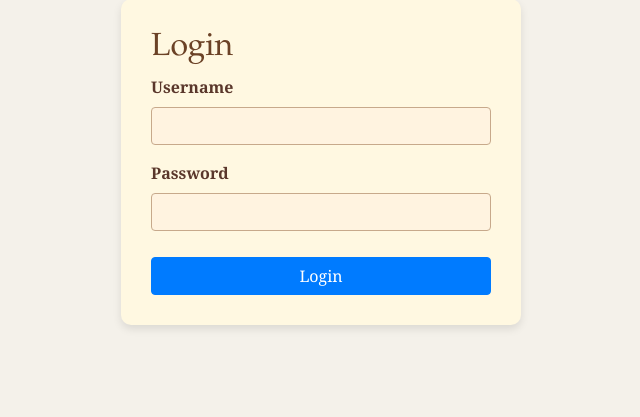
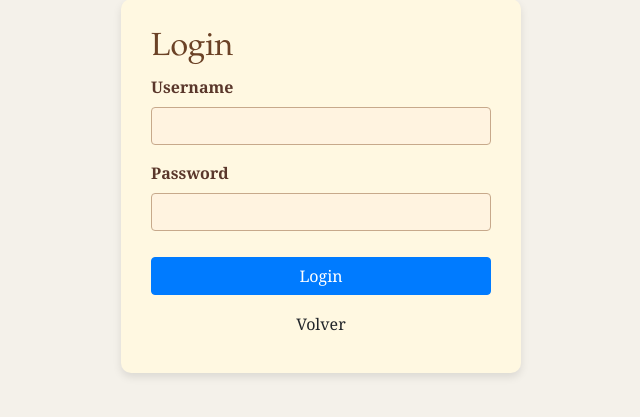
Before and after one commit to JJSaavedra52/PFSerTel, a Flask app: page /login in a window 1280 px wide. Shown: the part 51-468 px from the top of the page, without its empty margins (319-959 px from the left). Run offline with Flask 3, Linux system fonts and the light colour scheme; parts of the project's set-up code (start-up, migrations or seed data) failed here and were passed over; some libraries are stand-ins or nearby versions.

Commit message:
FEAT: return button in login

```diff
--- a/webapp/web/templates/login.html
+++ b/webapp/web/templates/login.html
@@ -70,6 +70,7 @@
                 <input type="password" class="form-control" id="password" required>
             </div>
             <button type="button" class="btn btn-primary" onclick="loginUser()">Login</button>
+            <button type="button" class="btn btn-secundary" onclick="window.location.href='/users'">Volver</button>
         </form>
     </div>
 
```
